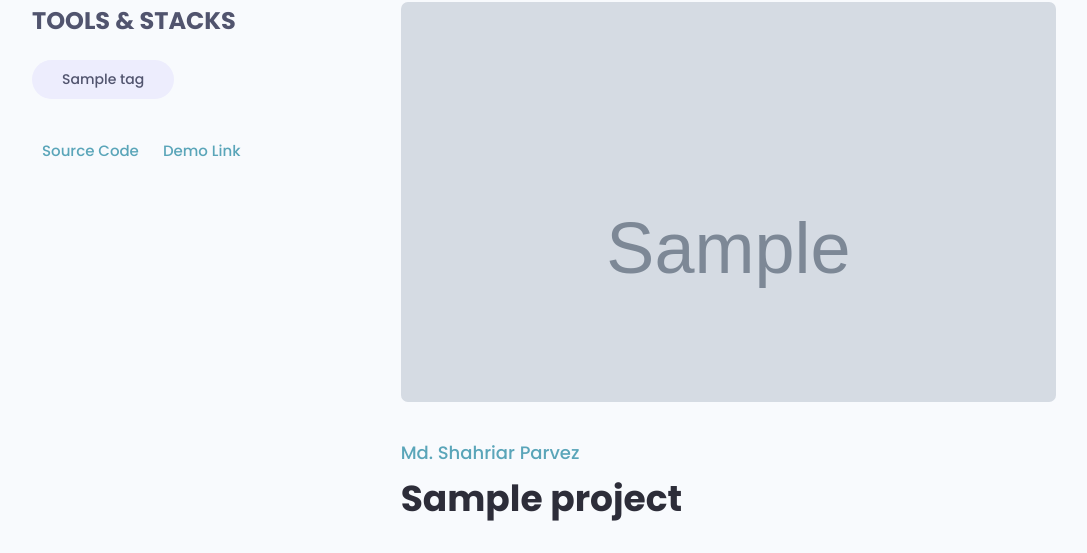
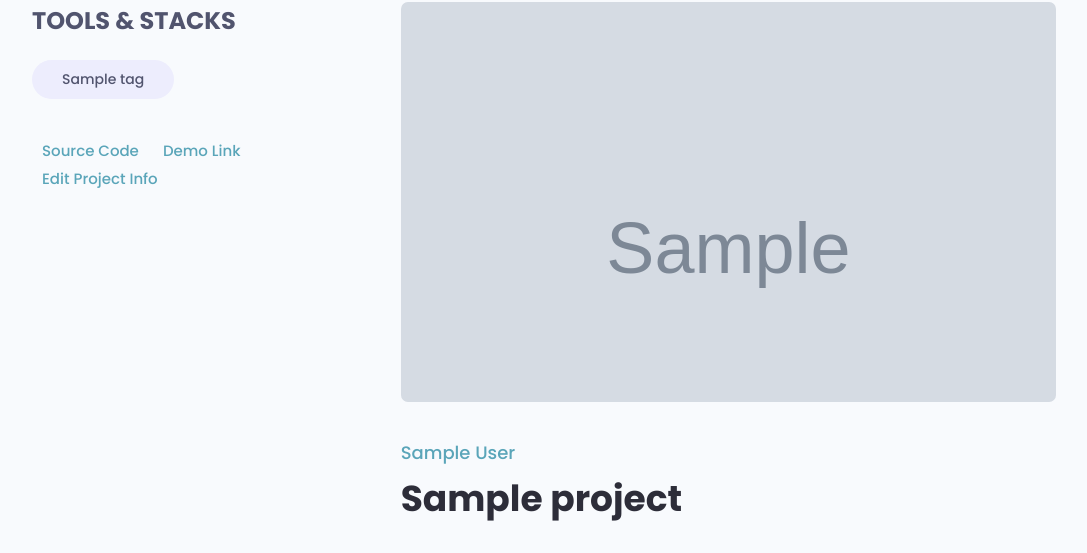
Before and after one commit to mottodor/devserch-django, a Django app: page /projects/project/00000000-0000-0000-0000-000000000001/ in a window 1280 px wide. Shown: the part 105-658 px from the top of the page, without its empty margins (96-1183 px from the left). Run offline with Django 4.2, Linux system fonts and the light colour scheme; tables that the repository leaves empty hold one stand-in row (values such as "Sample post"); grey boxes marked "Sample" are stand-in pictures; some libraries are stand-ins or nearby versions.

Commit message:
Add owner to project and sigle-project templates

```diff
--- a/projects/templates/projects/projects.html
+++ b/projects/templates/projects/projects.html
@@ -37,7 +37,8 @@
                                     <div class="card__body">
                                         <h3 class="project__title">{{ project.title }}</h3>
                                         <p>
-                                            <a class="project__author" href="#">By Dennis Ivanov</a>
+                                            <a class="project__author"
+                                               href="{% url 'user-profile' project.owner.id %}">By {{ project.owner.name }}</a>
                                         </p>
                                         <p class="project--rating">
                                             <span style="font-weight: bold;">{{ project.vote_ratio }}%</span> Postitive
--- a/projects/templates/projects/single-project.html
+++ b/projects/templates/projects/single-project.html
@@ -25,12 +25,16 @@
                target="_blank"><i class="im im-external-link"></i>Demo Link
         </a>
     {% endif %}
+    <a class="singleProject__liveLink"
+       href="{% url 'update-project' project.id %}">
+        <i class="im im-external-link"></i>Edit Project Info
+</a>
 </div>
 <div class="column column--2of3">
     <img class="singleProject__preview"
          src="{{ project.feature_image.url }}"
          alt="portfolio thumbnail"/>
-    <a href="#" class="singleProject__developer">Md. Shahriar Parvez</a>
+    <a href="#" class="singleProject__developer">{{ project.owner.name }}</a>
     <h2 class="singleProject__title">{{ project.title }}</h2>
     <h3 class="singleProject__subtitle">About the Project</h3>
     <div class="singleProject__info">{{ project.description }}</div>
```
